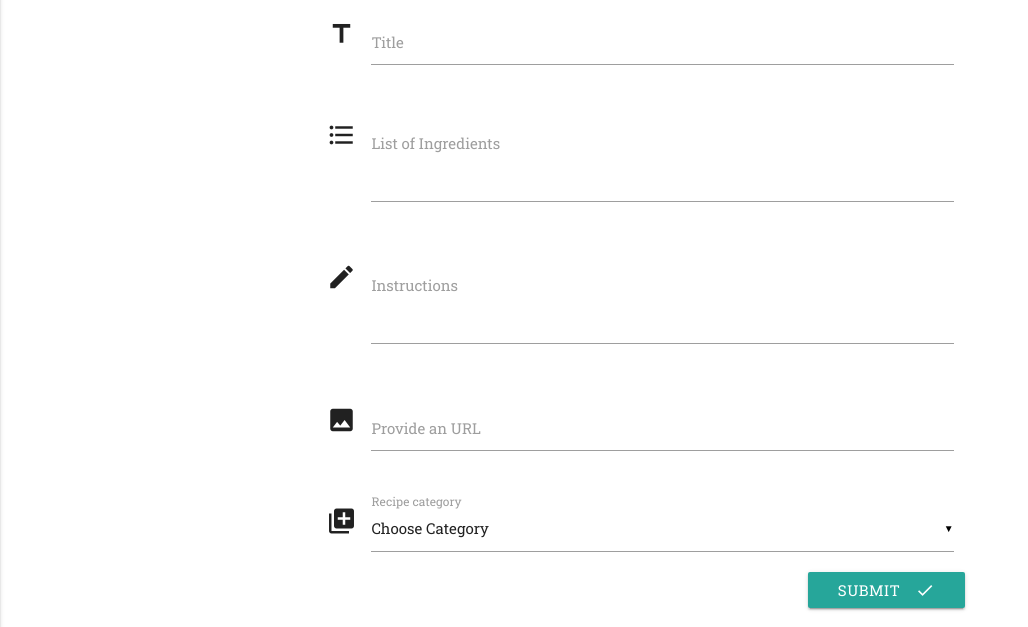
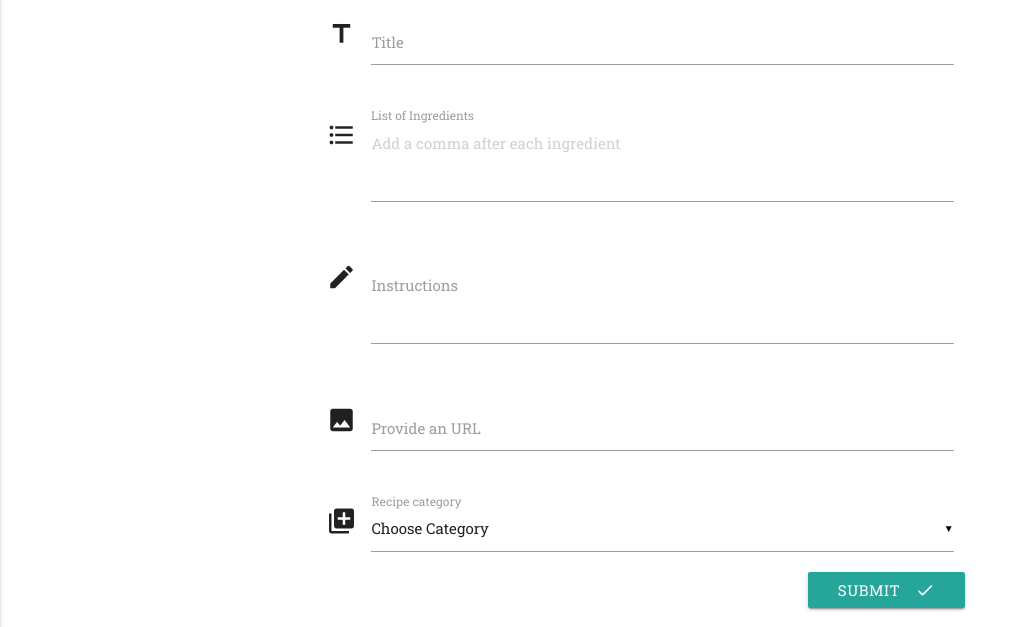
Before and after one commit to Code-Institute-Submissions/lockdown-kitchen-ms3, a Flask app: page /add_recipe in a window 1280 px wide. Shown: the part 148-775 px from the top of the page, without its empty margins (0-1028 px from the left). Run offline with Flask 2, Linux system fonts and the light colour scheme; data that the repository does not hold is empty; some libraries are stand-ins or nearby versions.

Commit message:
Placeholder added to inform users about how to add ingredients

```diff
--- a/templates/addrecipes.html
+++ b/templates/addrecipes.html
@@ -17,7 +17,7 @@
       <div class="row">
          <div class="input-field col s12">
             <i class="material-icons prefix">format_list_bulleted</i>
-            <textarea name="ingredients" id="ingredients" class="materialize-textarea"></textarea>
+            <textarea placeholder="Add a comma after each ingredient" name="ingredients" id="ingredients" class="materialize-textarea"></textarea>
             <label for="icon_list">List of Ingredients</label>
          </div>
       </div>
```
